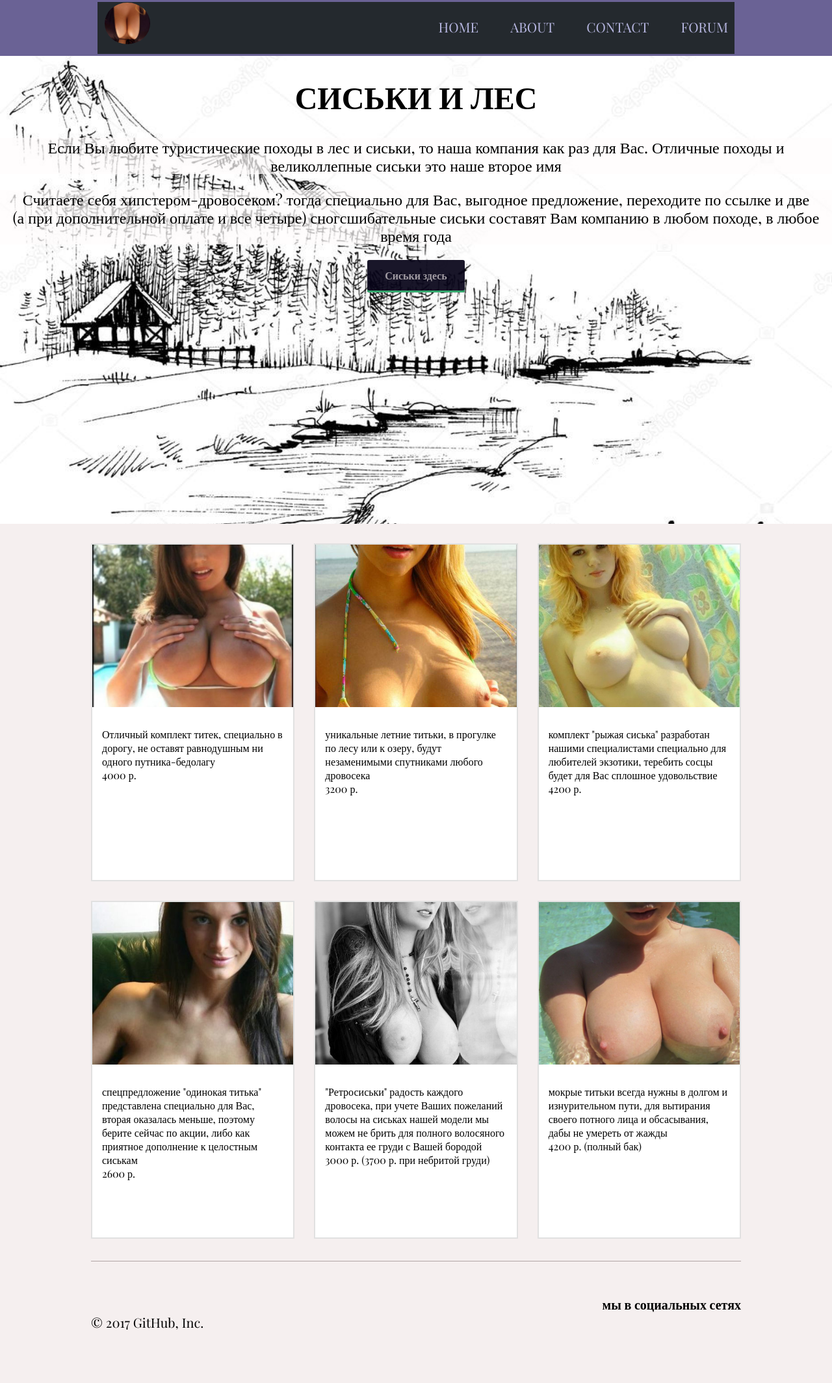
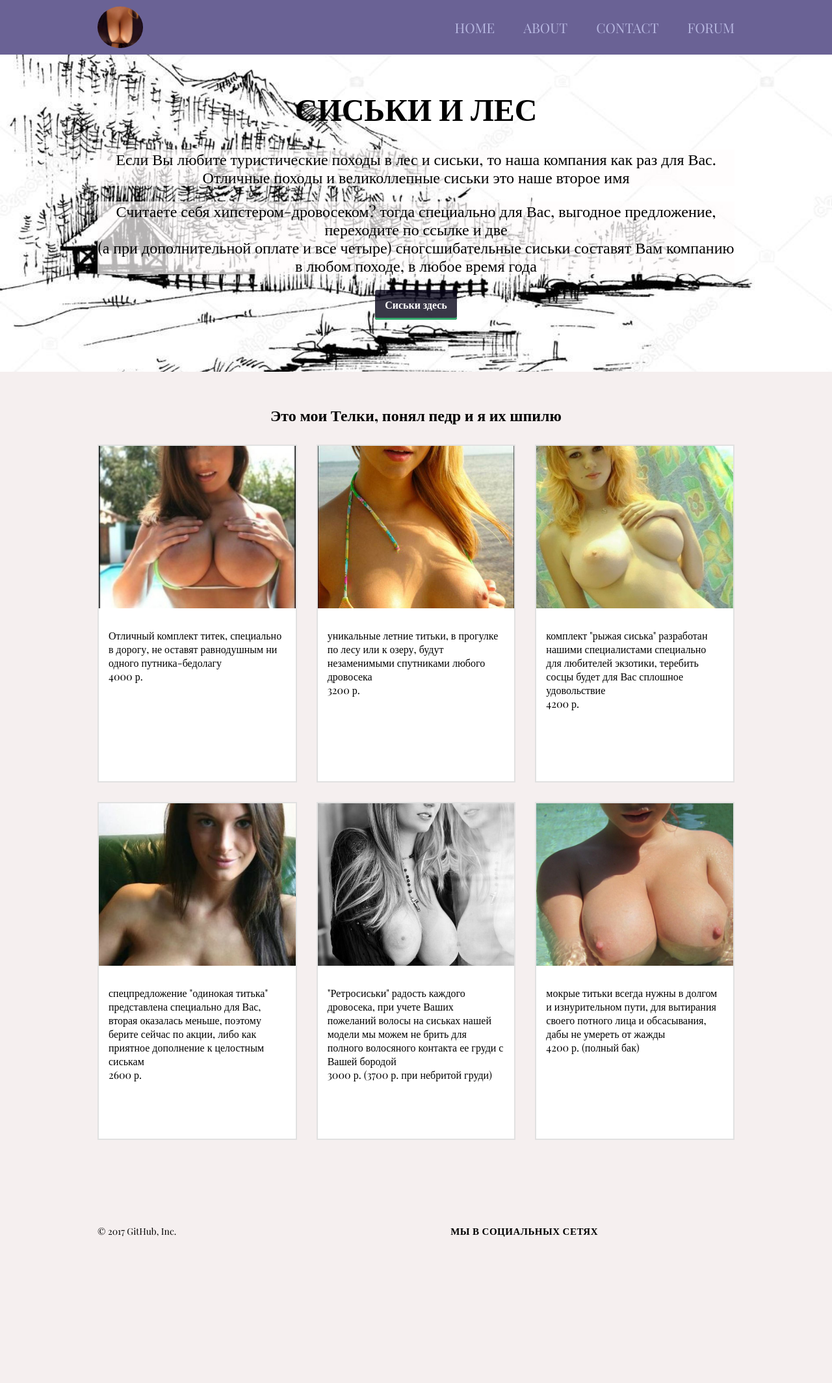
Before and after one commit to VitaliyKazal/OMFG, a website: page index.html in a window 1280 px wide. Shown: the whole page at 65% size. After the commit the page ends 1974 px from the top, so only its background shows below. Drawn offline with nearby package versions, Linux system fonts and the light colour scheme.

Commit message:
refatoring code

```diff
--- a/index.html
+++ b/index.html
@@ -7,69 +7,81 @@
 	<title>Main theme</title>
 </head>
 <body>
-	<header class="head">
+	<header class="header">
 		<div class="container">
-			<a href="#" class="picture"><img title="Чоткие титьки" src="./images/logo1.jpg" alt="Чоткое лого" width="70"></a>
-			<ul class="main">
-				<li><a href="#">home</a></li>
-				<li><a href="#">about</a></li>
-				<li><a href="#">contact</a></li>
-				<li><a href="#">forum</a></li>
+			<div class="header__container clearfix">
+				<div class="header__logo">
+					<a href="#">
+						<img title="Чоткие титьки" src="./images/logo1.jpg" alt="Чоткое лого">
+					</a>
+				</div>
+
+
+				<ul class="header__nav">
+					<li class="header__nav__item"><a href="#">home</a></li>
+					<li class="header__nav__item"><a href="#">about</a></li>
+					<li class="header__nav__item"><a href="#">contact</a></li>
+					<li class="header__nav__item"><a href="#">forum</a></li>
 				</ul>
+			</div>
+
 		</div>
 	</header>
 	<div class="window">
+		<div class="container">
 			<div class="window-contant">
 				<h1>Сиськи и лес</h1>
 				<p>Если Вы любите туристические походы в лес и сиськи, то наша компания как раз для Вас. Отличные походы и великоллепные сиськи это наше второе имя</p>
 				<p>Считаете себя хипстером-дровосеком? тогда специально для Вас, выгодное предложение, переходите по ссылке и две <br>(а при дополнительной оплате и все четыре) сногсшибательные сиськи составят Вам компанию в любом походе, в любое время года</p>
 				<a href="#" class="button">Сиськи здесь</a>
 			</div>
+		</div><!-- container-->
 	</div>
 	<div class="girls">
-		<div class="girls_container">
-			<div class="items_boobs">
-				<div class="boobs_row">
+		<div class="container">
+			<h2>Это мои Телки, понял педр и я их шпилю</h2>
+			<div class="girls-boods">
+				<div class="row">
 
-					<div class="boobs_column">
-						<div class="boobs_item">
-							<div class="boobs_image" style="background-image: url('./images/own.jpg');"> </div>
-							<div class="boobs_contant"><p>Отличный комплект титек, специально в дорогу, не оставят равнодушным ни одного путника-бедолагу <br> 4000 р.</p> </div>
+					<div class="girls-boods__column">
+						<div class="girls-boods__item">
+							<div class="girls-boods__image" style="background-image: url('./images/own.jpg');"> </div>
+							<div class="girls-boods__contant"><p>Отличный комплект титек, специально в дорогу, не оставят равнодушным ни одного путника-бедолагу <br> 4000 р.</p> </div>
 						</div>
 					</div>
 
-					<div class="boobs_column">
-						<div class="boobs_item">
-							<div class="boobs_image" style="background-image: url('./images/two.jpg');"></div>
-							<div class="boobs_contant"><p>уникальные летние титьки, в прогулке по лесу или к озеру, будут незаменимыми спутниками любого дровосека <br> 3200 р.</p></div>
+					<div class="girls-boods__column">
+						<div class="girls-boods__item">
+							<div class="girls-boods__image" style="background-image: url('./images/two.jpg');"></div>
+							<div class="girls-boods__contant"><p>уникальные летние титьки, в прогулке по лесу или к озеру, будут незаменимыми спутниками любого дровосека <br> 3200 р.</p></div>
 						</div>
 					</div>
 
-					<div class="boobs_column">
-						<div class="boobs_item">
-							<div class="boobs_image" style="background-image: url('./images/three.jpg');"></div>
-							<div class="boobs_contant"><p>комплект "рыжая сиська" разработан нашими специалистами специально для любителей экзотики, теребить сосцы будет для Вас сплошное удовольствие<br> 4200 р.</p></div>
+					<div class="girls-boods__column">
+						<div class="girls-boods__item">
+							<div class="girls-boods__image" style="background-image: url('./images/three.jpg');"></div>
+							<div class="girls-boods__contant"><p>комплект "рыжая сиська" разработан нашими специалистами специально для любителей экзотики, теребить сосцы будет для Вас сплошное удовольствие<br> 4200 р.</p></div>
 						</div>
 					</div>
 
-					<div class="boobs_column">
-						<div class="boobs_item">
-							<div class="boobs_image" style="background-image: url('./images/four.jpg');"></div>
-							<div class="boobs_contant"><p>спецпредложение "одинокая титька" представлена специально для Вас, вторая оказалась меньше, поэтому берите сейчас по акции, либо как приятное дополнение к целостным сиськам<br> 2600 р.</p></div>
+					<div class="girls-boods__column">
+						<div class="girls-boods__item">
+							<div class="girls-boods__image" style="background-image: url('./images/four.jpg');"></div>
+							<div class="girls-boods__contant"><p>спецпредложение "одинокая титька" представлена специально для Вас, вторая оказалась меньше, поэтому берите сейчас по акции, либо как приятное дополнение к целостным сиськам<br> 2600 р.</p></div>
 						</div>
 					</div>
 
-					<div class="boobs_column">
-						<div class="boobs_item">
-							<div class="boobs_image" style="background-image: url('./images/five.jpg');"></div>
-							<div class="boobs_contant"><p>"Ретросиськи" радость каждого дровосека, при учете Ваших пожеланий волосы на сиськах нашей модели мы можем не брить для полного волосяного контакта ее груди с Вашей бородой<br> 3000 р. (3700 р. при небритой груди)</p></div>
+					<div class="girls-boods__column">
+						<div class="girls-boods__item">
+							<div class="girls-boods__image" style="background-image: url('./images/five.jpg');"></div>
+							<div class="girls-boods__contant"><p>"Ретросиськи" радость каждого дровосека, при учете Ваших пожеланий волосы на сиськах нашей модели мы можем не брить для полного волосяного контакта ее груди с Вашей бородой<br> 3000 р. (3700 р. при небритой груди)</p></div>
 						</div>
 					</div>
 
-					<div class="boobs_column">
-						<div class="boobs_item">
-							<div class="boobs_image" style="background-image: url('./images/six.jpg');"></div>
-							<div class="boobs_contant"><p>мокрые титьки всегда нужны в долгом и изнурительном пути, для вытирания своего потного лица и обсасывания, дабы не умереть от жажды<br> 4200 р. (полный бак)</p></div>
+					<div class="girls-boods__column">
+						<div class="girls-boods__item">
+							<div class="girls-boods__image" style="background-image: url('./images/six.jpg');"></div>
+							<div class="girls-boods__contant"><p>мокрые титьки всегда нужны в долгом и изнурительном пути, для вытирания своего потного лица и обсасывания, дабы не умереть от жажды<br> 4200 р. (полный бак)</p></div>
 						</div>
 					</div>
 
@@ -79,20 +91,26 @@
 		</div>
 
 	</div>
-	<div class="footer_row">
-		<div class="footer">
-			<div class="footer_link">
+	<footer class="footer">
+		<div class="container">
+			<div class="footer__row">
+				<div class="footer-col-3">
+					<p>© 2017 GitHub, Inc.</p>
+				</div>
+				<div class="footer-col-social">
+					<div class="footer__social">
 						<h4>мы в социальных сетях</h4>
-			 	<div class="footer_social">
-			 		<a href="#" class="social_fb"></a>
-			 		<a href="#" class="social_vk"></a>
-			 		<a href="#" class="social_ok"></a>
-			 		<a href="#" class="social_twit"></a>
+					 	<div class="footer__social__list">
+					 		<a href="#" class="social social_fb"></a>
+					 		<a href="#" class="social social_vk"></a>
+					 		<a href="#" class="social social_ok"></a>
+					 		<a href="#" class="social social_twit"></a>
 					 	</div>
 					 </div>
-			<div><p>© 2017 GitHub, Inc.</p></div>
 				</div>
+			</div><!-- row -->
+		</div>
+	</footer>
 
-	</div>
 	</body>
 </html>
--- a/index1.css
+++ b/index1.css
@@ -1,83 +1,117 @@
+* {
+	box-sizing: border-box;
+}
+
+img {
+	max-width: 100%;
+	height: auto;
+}
+
+.container {
+	max-width: 1010px;
+	margin-right: auto;
+	margin-left: auto;
+	padding: 0 15px;
+}
+
+.row {
+	margin: 0 -15px;
+	clear: both;
+}
+
+.clearfix:before,
+.clearfix:after,
+.row:after,
+.row:before {
+	content: '';
+	display: table;
+}
+
+.clearfix:after,
+.row:after {
+	clear: both;
+}
+
 body {
 	padding: 0;
-	margin: 0 auto;
+	margin: 0;
 	font-family: 'Playfair Display', serif;
 	font-size: 16px;
 	background-color: #f5efef;
 }
 
-.main li {
-	display: inline-block;
-	padding: 5px;
-	vertical-align: middle;
-	padding-right: 40px;
+.header {
+	background: rgba(29, 20, 99, 0.64);
+	padding: 10px 0;
 }
 
-.main li:last-child {
-	padding-right: 0px;
+.header__container {
+	text-align: right;
+	font-size: 0;
 }
 
-.main {
+.header__logo {
 	display: inline-block;
+	vertical-align: middle;
+	width: 40%;
+	text-align: left;
+}
+
+.header__logo a {
+	text-decoration: none;
+	display: block;
+	overflow: hidden;
+	max-width: 70px;
+	border-radius: 50%;
+}
+
+.header__logo img{
+	display: inline-block;
+    vertical-align: middle;
+}
+
+.header__nav {
+	margin: 0;
+	padding: 0;
+	display: inline-block;
+	vertical-align: middle;
+	width: 60%;
+	text-align: right;
+	font-size: 16px;
+}
+
+.header__nav__item {
+	display: inline-block;
+	margin-right: 40px;
 	vertical-align: middle;
 }
 
-.main li a {
+.header__nav__item:last-child {
+	margin-right: 0px;
+}
+
+.header__nav__item a {
 	font-size: 1.3em;
 	color: #b6b6e0;
 	text-decoration: none;
 	text-transform: uppercase;
 	vertical-align: middle;
-	transition: all 1s;
+	transition: all 0.3s;
+	padding-bottom: 4px;
+	border-bottom: 4px transparent solid;
 }
 
-.main li a:hover {
+.header__nav__item a:hover {
 	color: #e20b0b;
-}
-
-.container {
-	background: #24292e;
-	line-height: 30px;
-	text-align: right;
-	min-height: 80px;
-	max-width: 980px;
-	margin-right: auto;
-	margin-left: auto;
-	padding-right: 10px;
-	padding-left: 10px;
-}
-
-img {
-	border-radius: 50%; /* Она встала не по центру потому что он не разрешает элементам изменять себя*/
-	vertical-align: middle;
-	max-height: 200px;
-	max-width: 200px;
-}
-
-.picture {
-	float: left;
-	border-radius: 1px solid black;
-	margin: 1px;
-}
-
-.head {
-	padding: 3px;
-	display: block;
-	width: 100%;
-	background: rgba(29, 20, 99, 0.64);
-}
-
-* {
-	box-sizing: border-box;
+	border-color: #e20b0b;
 }
 
 .window {
-	padding: 30px 0;
+	padding: 50px 0 80px 0;
 	background-image: url("./images/block1.jpg");
 	background-size: cover;
 	background-repeat: no-repeat;
 	background-position: center;
-	height: calc(100vh - 80px);
 }
 
 .window h1 {
@@ -100,143 +134,149 @@ img {
 	text-align: center;
 }
 
-.button {
-	color:rgba(241, 234, 235, 0.64);
-	background-color:rgba(8, 5, 25, 0.93);
+.window-contant .button {
+	color: #fff;
+	background-color: rgba(8, 5, 25, 0.8);
 	font-weight: 700;
-	padding: .8em 1em calc(.8em + 3px);
+	padding: 12px 15px 13px;
   	border-radius: 3px;
   	box-shadow: 0 -3px rgb(53,167,110) inset;
 	text-align: center;
 	text-decoration: none;
-	width: 150px;
   	display: inline-block;
+  	transition: all 0.1s ease;
 }
 
-.button:active {
+.button:hover {
 	background-color: rgba(234, 233, 239, 0.93);
 	color: rgb(23, 78, 35);
 }
 
 .girls {
 	background-color: #f5efef;
-	display: inline-block;
-	width: 100%;
-
+	padding: 50px 0 30px;
 }
 
-.girls_container { /*it`s container, in this shit place all my contant*/
-	margin: 0 auto;
-	width: 1000px;
+.girls h2 {
+	margin: 0;
+	text-align: center;
 }
 
-.items_boobs {
+.girls-boods {
 	margin-top: 30px;
 }
 
-.boobs_row {
-	margin: 0 -15px;
-	clear: both;
-}
-.boobs_column {
-	display: block;
+.girls-boods__column {
 	width: 33.3333%;
-	padding:0 15px;
+	padding: 0 15px;
 	float: left;
 }
 
-.boobs_item {
+.girls-boods__item {
 	border: 2px #e1e1e1 solid;
 	background-color: white;
 	min-height: 520px;
 	transition: all 0.3s ease;
 	margin-bottom: 30px;
 }
-.boobs_item:hover .boobs_image {
+.girls-boods__item:hover .girls-boods__image {
 	opacity: 0.8;
 	cursor: pointer;
 }
-.boobs_item:hover {
+
+.girls-boods__item:hover {
 	box-shadow: 0 1px 15px rgba(0,0,0,0.6);
 
 }
-.boobs_image {
+
+.girls-boods__image {
 	min-height: 250px;
 	background-size: cover;
 	background-position: center;
 	background-repeat: no-repeat;
 	transition: all 0.3s ease;
 }
-.boobs_contant {
+
+.girls-boods__contant {
 	padding: 15px;
 }
-.footer_row {
+
+.footer {
+	padding: 60px 0;
 	background-color: #f5efef;
-	margin-top: 0;
 }
-.footer {
-	max-width: 1000px;
-    margin: 0 auto;
-    padding: 60px 0 60px 0;
-    border-top: 1px #b1a4a4 solid;
-    font-size: 20px;
+
+.footer__row {
+	font-size: 0;
 }
-.footer_link {
-	float: right;
-	font-size: 20px;
-	margin-top: -3.5%;
+
+.footer-col-3 {
+	width: 40%;
+	display: inline-block;
+	vertical-align: middle;
 }
-.footer_link h5 {
-	margin-bottom: 5px;
+
+.footer-col-3 > p {
+	margin: 0;
+	font-size: 14px;
 }
-.footer_social a {
+
+.footer-col-social {
+	width: 60%;
 	display: inline-block;
-	margin-right: 8%;
 	vertical-align: middle;
-	line-height: 70px;
-	min-width: 40px;
-	min-height: 40px;
 }
-.footer_social a:last-child {
+
+.footer__social {
+	text-align: right;
+}
+
+.footer__social h4 {
+	margin: 0;
+	margin-right: 20px;
+	letter-spacing: .5px;
+	font-size: 15px;
+	display: inline-block;
+	vertical-align: middle;
+	text-transform: uppercase;
+}
+.footer__social__list {
+	display: inline-block;
+	vertical-align: middle;
+}
+
+.footer__social__list a {
+	display: inline-block;
+	margin-right: 10px;
+	vertical-align: middle;
+	width: 40px;
+	height: 40px;
+}
+
+.footer__social__list a:last-child {
 	margin-right: 0;
+}
+
+.social {
+	background-repeat: no-repeat;
+	background-size: cover;
 }
 .social_fb {
 	background: url('./images/icons.png');
-	background-repeat: no-repeat;
-	background-size: cover;
 	background-position: 0 0;
 }
-.socilal_fb a {
-	height: 40px;
-	width: 40px;
-}
+
 .social_vk {
 	background: url('./images/icons.png');
-	background-repeat: no-repeat;
-	background-size: cover;
 	background-position: -168px 0;
 }
-.socilal_vk a {
-	height: 40px;
-	width: 40px;
-}
+
 .social_ok {
 	background: url('./images/icons.png');
-	background-repeat: no-repeat;
-	background-size: cover;
-	background-position: -127px 0;
+	background-position: -126px 0;
 }
-.socilal_ok a {
-	height: 40px;
-	width: 40px;
-}
+
 .social_twit {
 	background: url('./images/icons.png');
-	background-repeat: no-repeat;
-	background-size: cover;
 	background-position: -42px 0;
 }
-.socilal_twit {
-	height: 40px;
-	width: 40px;
-}
```
Lines whose indentation alone changed are shown as unchanged.
